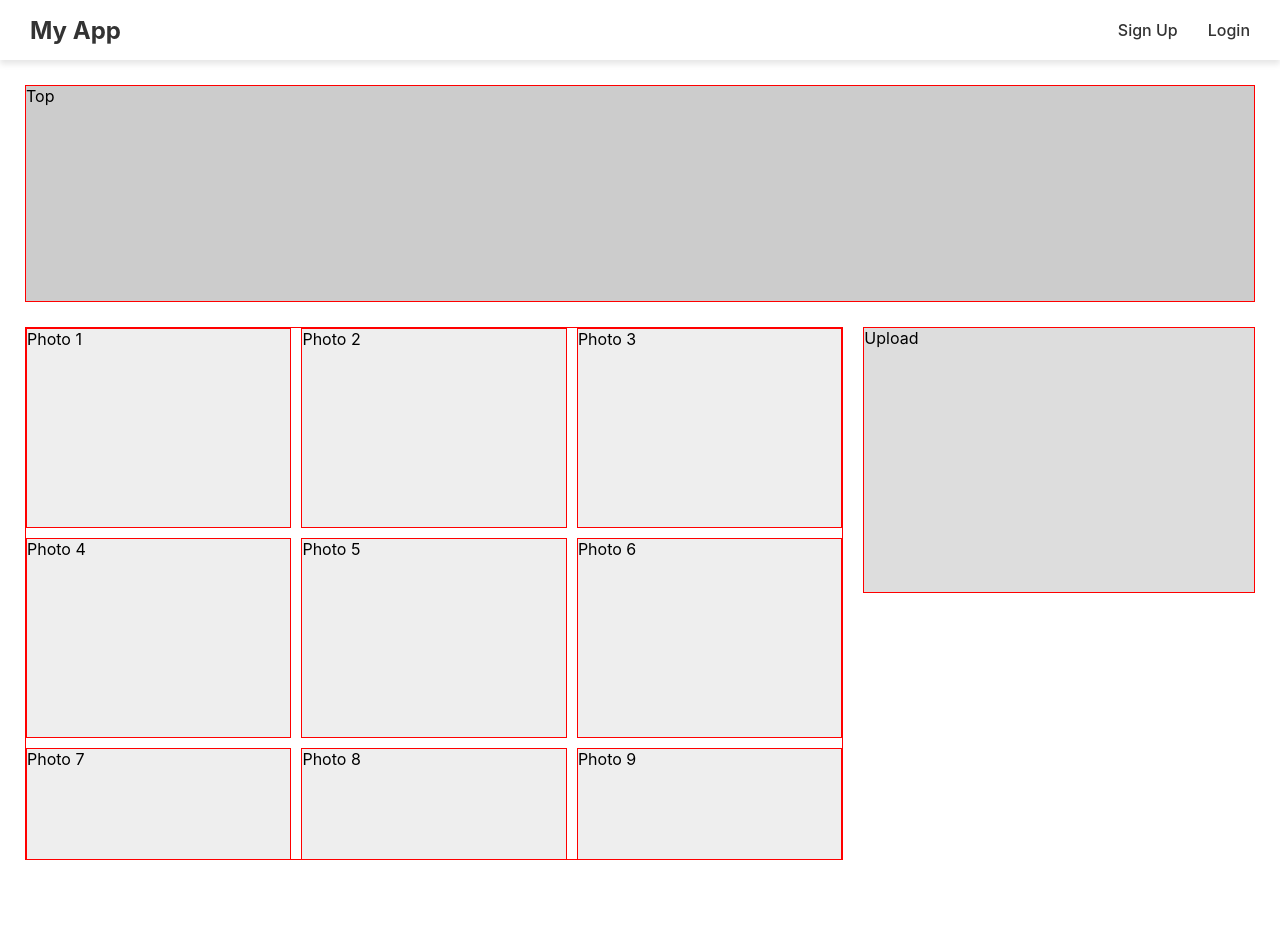
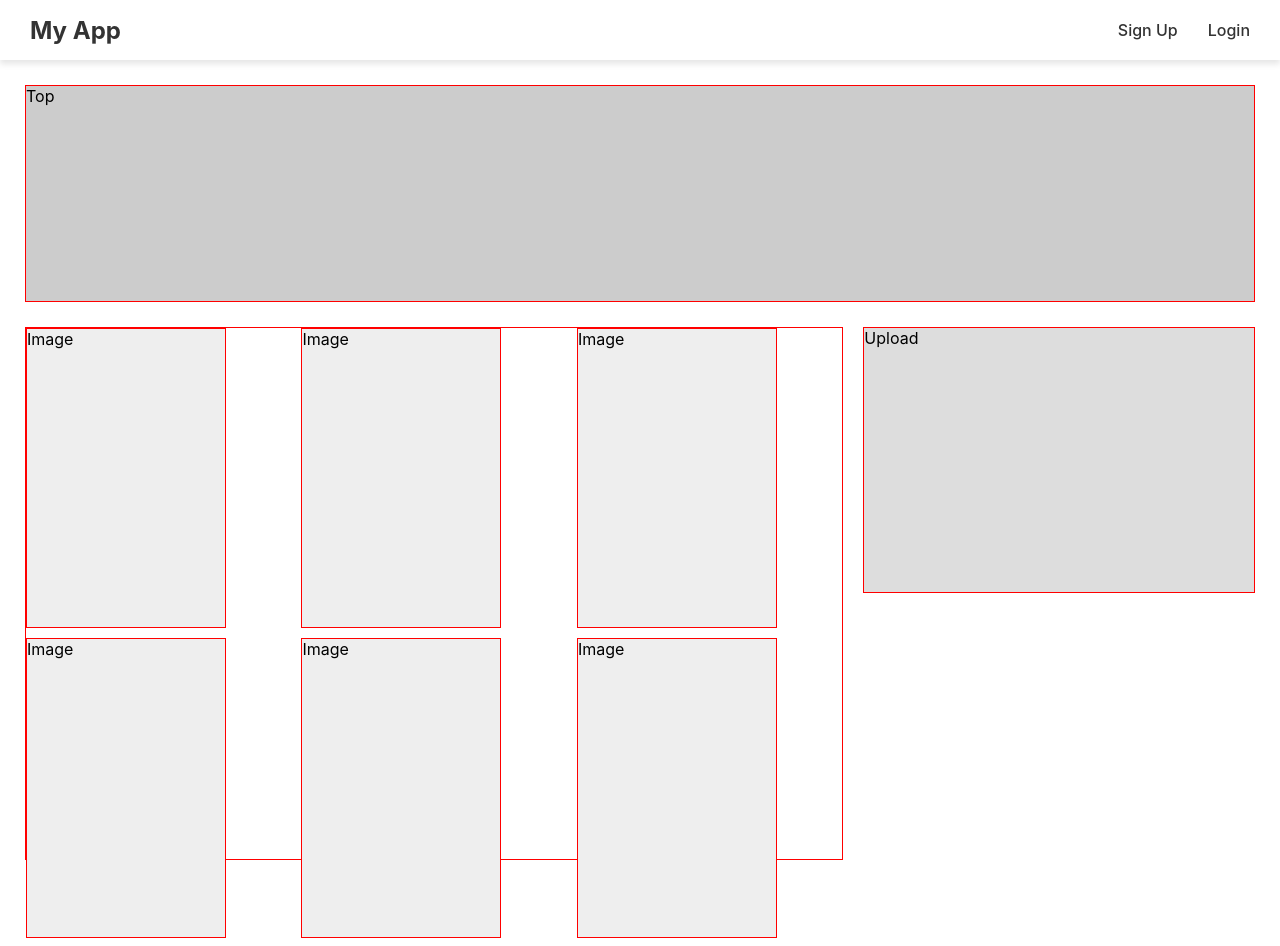
Before and after one commit to VictorApaez/meow-madness, a React (Create React App) app in the folder client/: page /home in a window 1280 px wide. Shown: the top 946 px of the page. Before the commit the page ends 860 px from the top, so only its background shows below. Built offline with nearby package versions, Linux system fonts and the light colour scheme.

Commit message:
create image component

```diff
--- a/client/src/components/App.jsx
+++ b/client/src/components/App.jsx
@@ -2,7 +2,7 @@ import Navbar from "./Navbar";
 import { Route, Routes } from "react-router-dom";
 import Signup from "./Signup";
 import Login from "./Login";
-import Home from "./Home";
+import Home from "./Home/Home.jsx";
 import CatForm from "./CatForm";
 
 function App() {
--- a/client/src/components/Home.jsx
+++ /dev/null
@@ -1,24 +0,0 @@
-import React from "react";
-import "../styles/Home.css";
-
-function Home() {
-  return (
-    <div className="home-screen">
-      <div className="top-div">Top</div>
-      <div className="photo-grid">
-        <div className="photo-grid-item">Photo 1</div>
-        <div className="photo-grid-item">Photo 2</div>
-        <div className="photo-grid-item">Photo 3</div>
-        <div className="photo-grid-item">Photo 4</div>
-        <div className="photo-grid-item">Photo 5</div>
-        <div className="photo-grid-item">Photo 6</div>
-        <div className="photo-grid-item">Photo 7</div>
-        <div className="photo-grid-item">Photo 8</div>
-        <div className="photo-grid-item">Photo 9</div>
-      </div>
-      <div className="upload-div">Upload</div>
-    </div>
-  );
-}
-
-export default Home;
--- a/client/src/styles/Home.css
+++ b/client/src/components/Home/Home.css
@@ -23,14 +23,9 @@
   grid-area: photo-grid;
   display: grid;
   grid-template-columns: repeat(3, 1fr);
-  grid-auto-rows: 200px;
+  grid-auto-rows: 300px;
   grid-gap: 10px;
-  overflow: auto;
   margin: 0 10px 0 25px;
-}
-
-.photo-grid-item {
-  background-color: #eee;
 }
 
 .upload-div {
--- /dev/null
+++ b/client/src/components/Home/Home.jsx
@@ -0,0 +1,30 @@
+import React from "react";
+import Image from "./Image";
+import "./Home.css";
+
+function Home() {
+  return (
+    <div className="home-screen">
+      <div className="top-div">Top</div>
+      <div className="photo-grid">
+        <Image />
+        <Image />
+        <Image />
+        <Image />
+        <Image />
+        <Image />
+        <Image />
+        <Image />
+        <Image />
+        <Image />
+        <Image />
+        <Image />
+        <Image />
+        <Image />
+      </div>
+      <div className="upload-div">Upload</div>
+    </div>
+  );
+}
+
+export default Home;
--- /dev/null
+++ b/client/src/components/Home/Image.css
@@ -0,0 +1,7 @@
+.image {
+  background-color: #eee;
+  max-width: 200px;
+  height: 300px;
+  max-height: 300px;
+  margin-bottom: 10px;
+}
--- /dev/null
+++ b/client/src/components/Home/Image.jsx
@@ -0,0 +1,8 @@
+import React from "react";
+import "./Image.css";
+
+function Image() {
+  return <div className="image">Image</div>;
+}
+
+export default Image;
```
